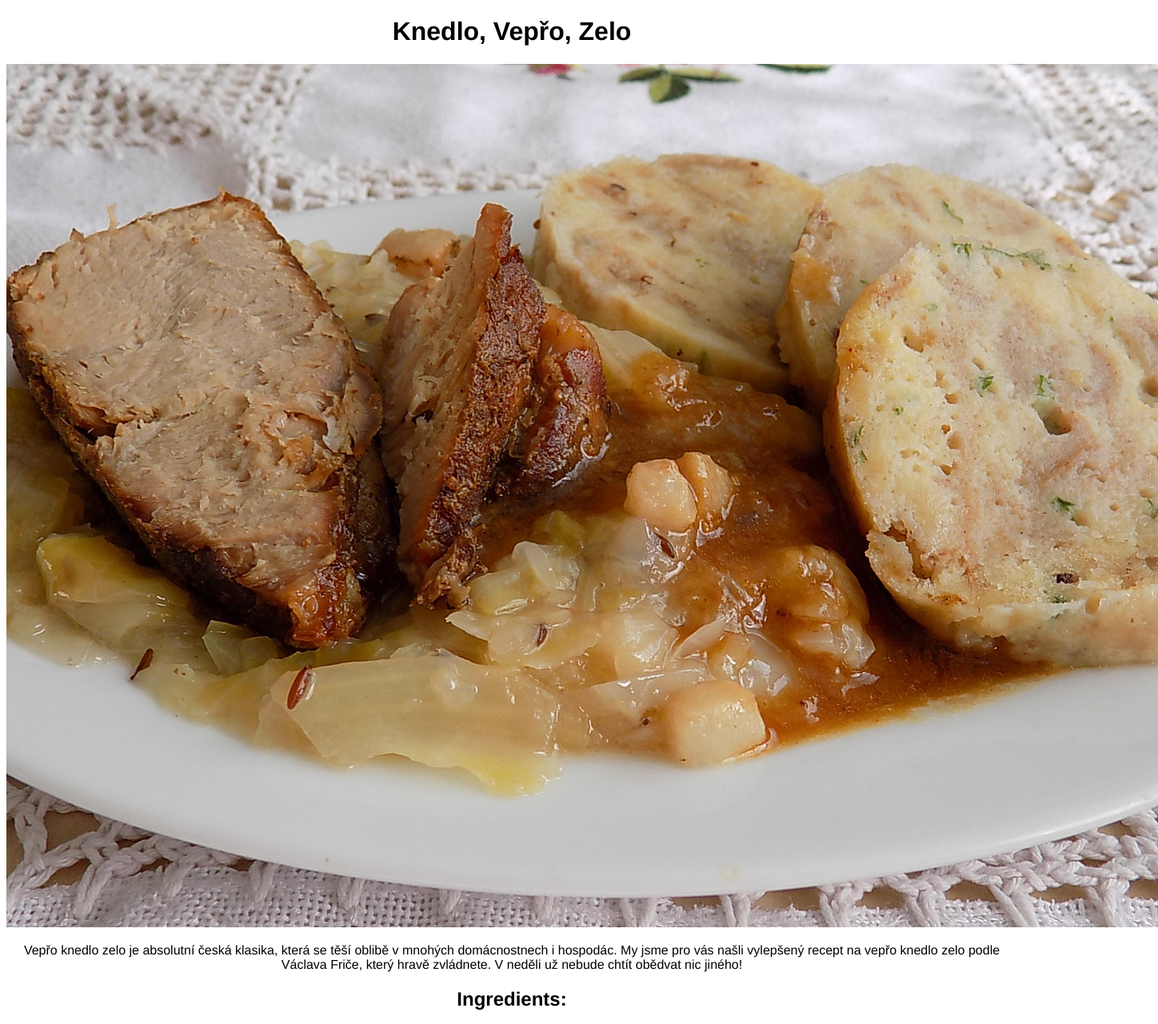
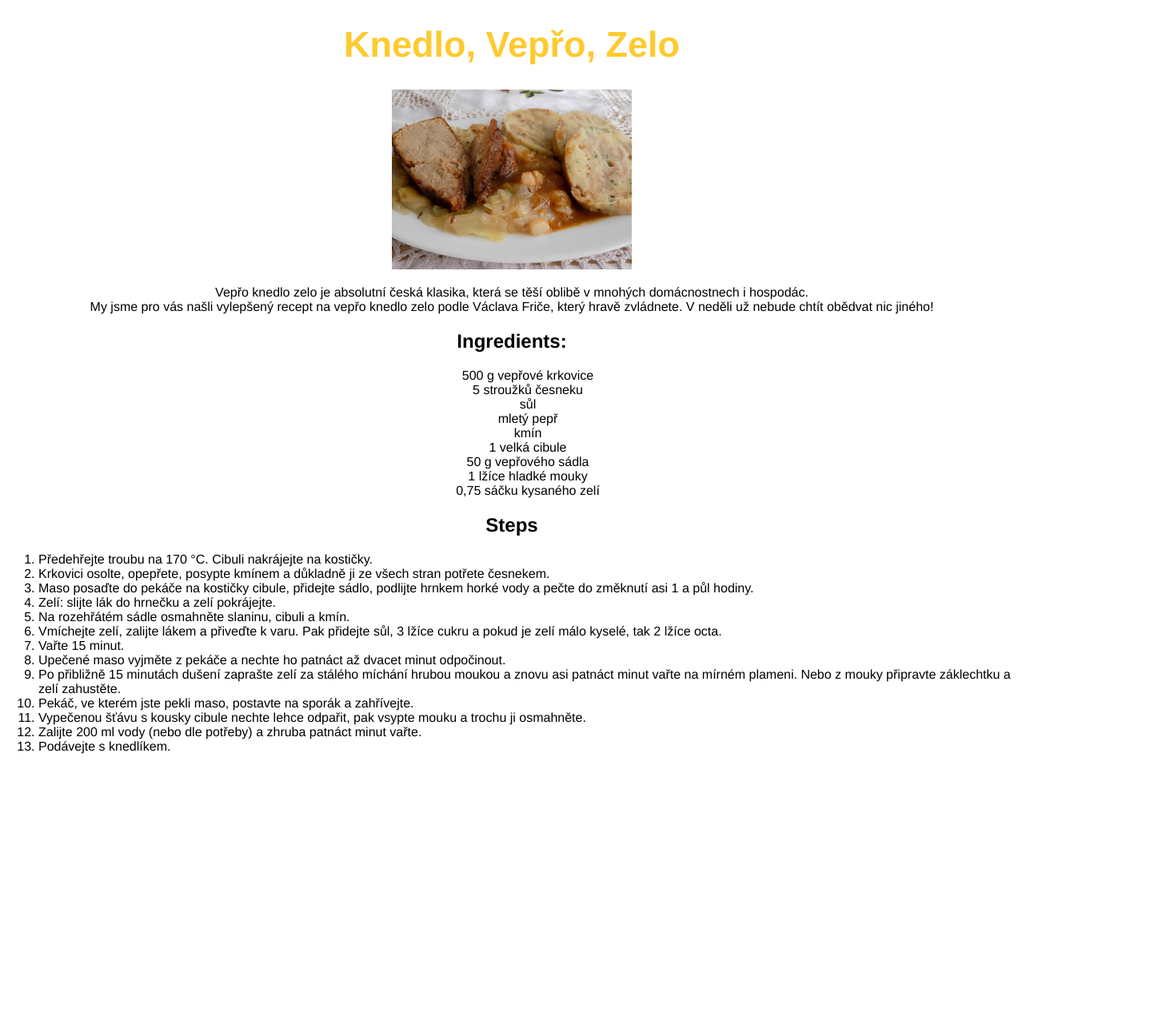
Before and after one commit to DENDUlean/odin-recipes, a plain HTML site: page recipes/knedlo.html in a window 1280 px wide. Shown: the top 1281 px of the page at 80% size, 1448 px wide, since content can reach past the window. After the commit the page ends 959 px from the top, so only its background shows below. Drawn offline with Linux system fonts and the light colour scheme.

Commit message:
Vytvořenní CSS pro všechny stránky

```diff
--- /dev/null
+++ b/css/pages-style.css
@@ -0,0 +1,22 @@
+body{
+    text-align: center;
+    font-family: Helvetica;
+}
+
+#main-title{
+    font-size: 45px;
+    color: rgb(254, 202, 46);
+}
+
+ul{
+    list-style: none;
+}
+
+.imgs{
+    width: 300px;
+    height: auto;
+}
+
+.ordered-list{
+    text-align: left;
+}
--- a/recipes/knedlo.html
+++ b/recipes/knedlo.html
@@ -3,17 +3,17 @@
 <head>
     <meta charset="UTF-8">
     <meta name="viewport" content="width=device-width, initial-scale=1.0">
-    <link rel="stylesheet" href="../css/style.css">
+    <link rel="stylesheet" href="../css/pages-style.css">
     <title>Knedlo, Vepřo, Zelo</title>
 </head>
 <body>
 
-    <h1>Knedlo, Vepřo, Zelo</h1>
+    <h1 id="main-title">Knedlo, Vepřo, Zelo</h1>
 
-    <img src="../imgs/knedlo.jpg" alt="Knedlo, Vepřo, Zelo">
+    <img src="../imgs/knedlo.jpg" alt="Knedlo, Vepřo, Zelo" class="imgs">
 
     <p>
-        Vepřo knedlo zelo je absolutní česká klasika, která se těší oblibě v mnohých domácnostnech i hospodác. My jsme pro vás našli
+        Vepřo knedlo zelo je absolutní česká klasika, která se těší oblibě v mnohých domácnostnech i hospodác. <br>My jsme pro vás našli
         vylepšený recept na vepřo knedlo zelo podle Václava Friče, který hravě zvládnete. V neděli už nebude chtít obědvat nic jiného!
     </p>
 
@@ -33,7 +33,7 @@
 
     <h2>Steps</h2>
 
-    <ol>
+    <ol class="ordered-list">
         <li>Předehřejte troubu na 170 °C. Cibuli nakrájejte na kostičky.</li>
         <li>Krkovici osolte, opepřete, posypte kmínem a důkladně ji ze všech stran potřete česnekem.</li>
         <li>Maso posaďte do pekáče na kostičky cibule, přidejte sádlo, podlijte hrnkem horké vody a pečte do změknutí asi 1 a půl hodiny.</li>
```
Also changed, not shown: recipes/rizek.html (+5 -5 lines), recipes/sekana.html (+4 -4 lines).
